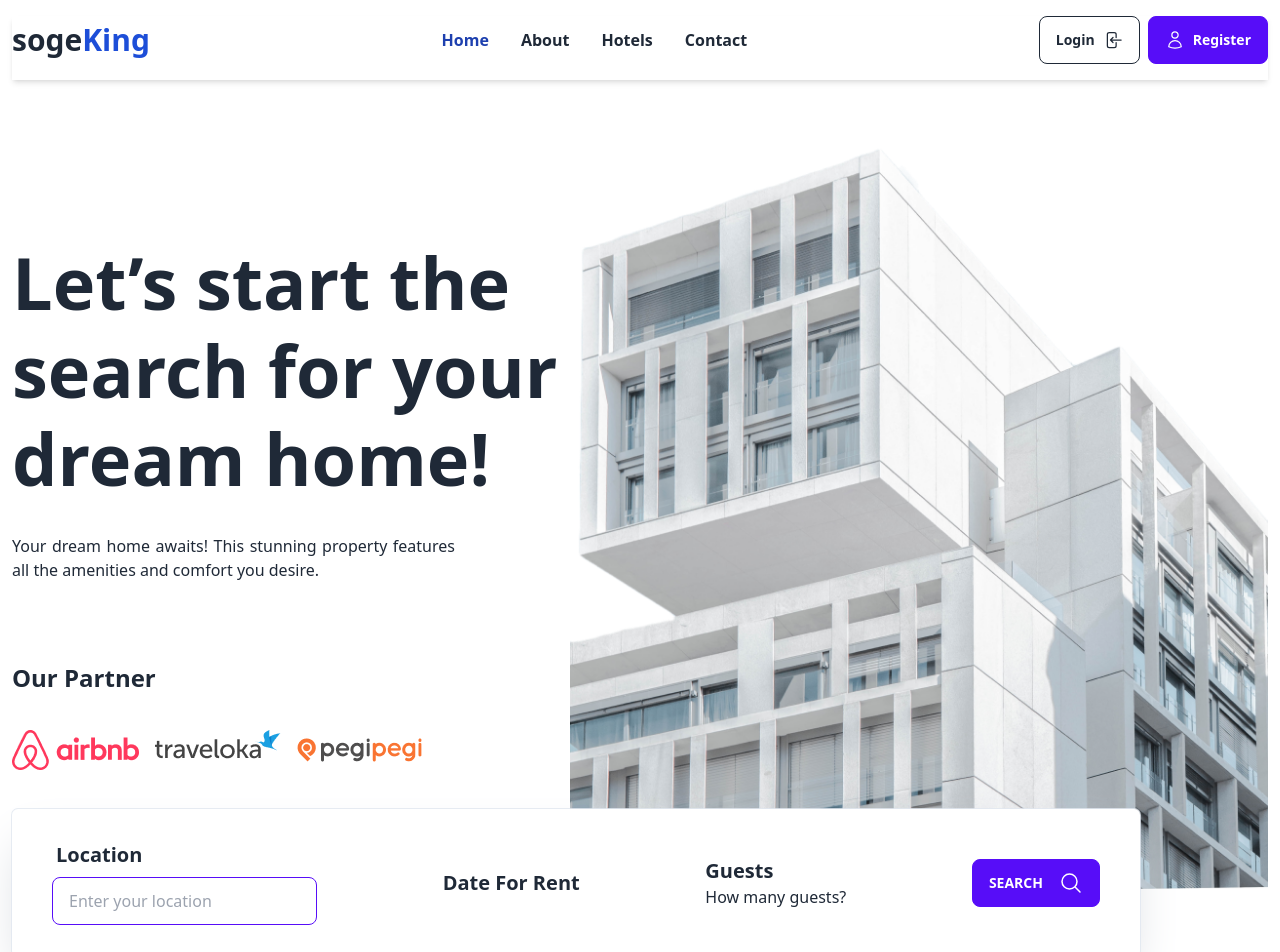
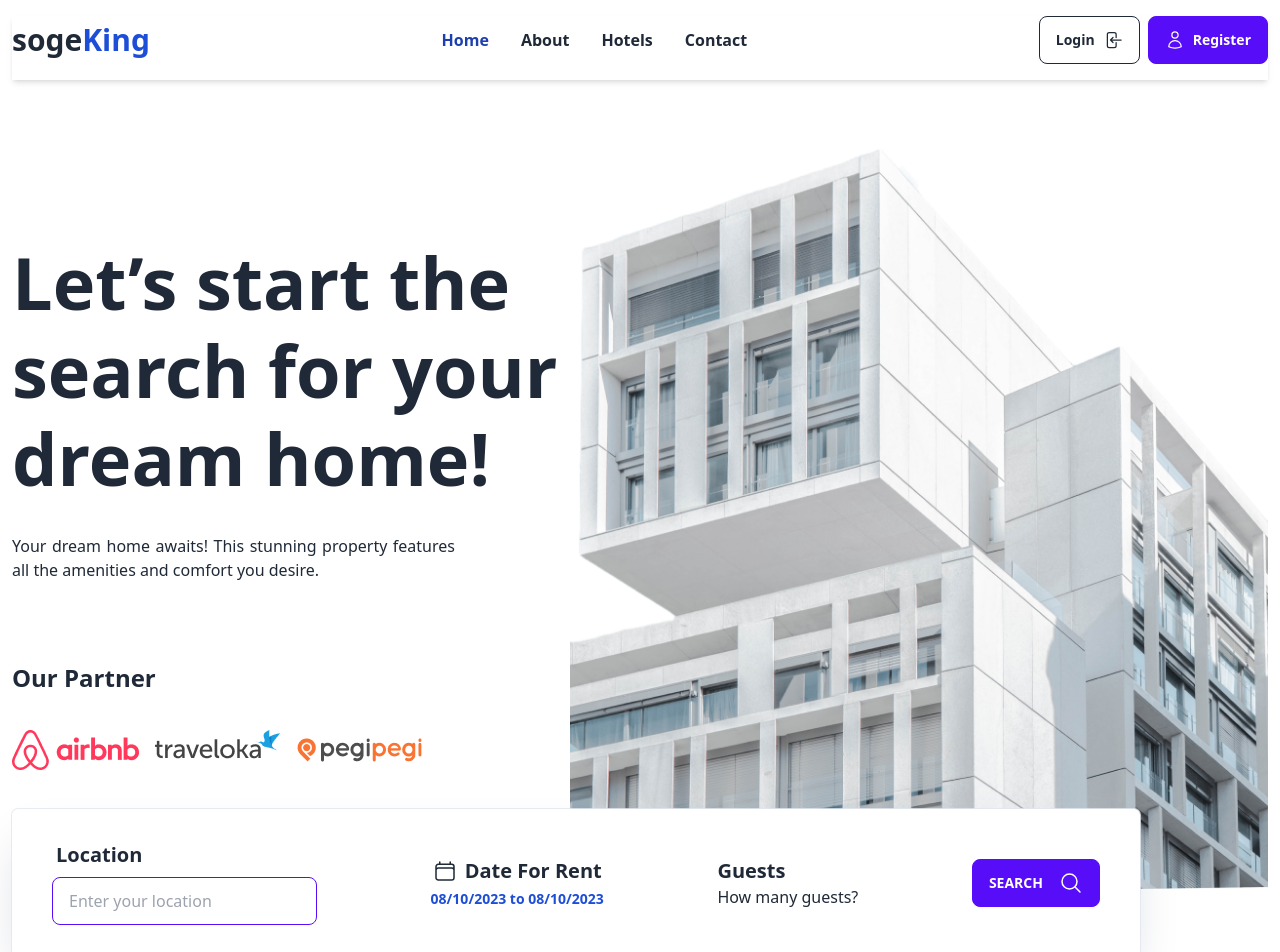
Before and after one commit to hamid19471/realstate, a React (Vite) app: page / in a window 1280 px wide. Shown: the top 952 px of the page. Built offline with nearby package versions, Linux system fonts and the light colour scheme; data requests are answered from the project's data file.

Commit message:
Update: replace Button component

```diff
--- a/src/components/HomeSection/Discover.jsx
+++ b/src/components/HomeSection/Discover.jsx
@@ -1,3 +1,5 @@
+import Button from "../UiComponents/Button";
+
 const Discover = () => {
   return (
     <div className="flex flex-col md:flex-row items-center justify-between gap-24 md:mb-28 mb-14 mt-14">
@@ -35,11 +37,11 @@ const Discover = () => {
             </p>
           </div>
         </div>
-        <button className="btn btn-primary px-10 capitalize text-white w-full md:w-auto hover:ring-2 hover:ring-offset-2 hover:ring-blue-700">
+        <Button style={`px-10 capitalize text-white md:w-auto`}>
           See More
-        </button>
+        </Button>
       </div>
-      <div className="w-full md:relative">
+      <div className="w-full md:relative ">
         <img
           src={"/public/images/discover-image-01.png"}
           alt=""
--- a/src/components/SearchBox/SearchBox.jsx
+++ b/src/components/SearchBox/SearchBox.jsx
@@ -1,8 +1,25 @@
-import { MagnifyingGlassIcon } from "@heroicons/react/24/outline";
-import { useState } from "react";
+import "react-date-range/dist/styles.css"; // main style file
+import "react-date-range/dist/theme/default.css"; // theme css file
+
+import { MagnifyingGlassIcon, CalendarIcon } from "@heroicons/react/24/outline";
+import { useRef, useState } from "react";
 import SingleGuestCard from "./SingleGuestCard/SingleGuestCard";
+import { DateRange } from "react-date-range";
+import { format } from "date-fns";
+import useOutsideClick from "../../hooks/useOutsiteClick";
+import Button from "../UiComponents/Button";
 
 const SearchBox = () => {
+  const ref = useRef();
+  useOutsideClick(ref, "DateOptions", () => setDateIsOpen(false));
+  const [dateIsOpen, setDateIsOpen] = useState(false);
+  const [dateOption, setDateOption] = useState([
+    {
+      startDate: new Date(),
+      endDate: new Date(),
+      key: "selection",
+    },
+  ]);
   const [location, setLocation] = useState("");
   const [isOpen, setIsOpen] = useState(false);
   const [options, setOptions] = useState({
@@ -36,8 +53,32 @@ const SearchBox = () => {
             />
           </div>
         </div>
-        <div>
-          <h3 className="font-semibold text-xl">Date For Rent</h3>
+        <div className="relative">
+          <h3 className="flex items-center justify-center gap-2 font-semibold text-xl">
+            <CalendarIcon className="h-6 w-6" />
+            Date For Rent
+          </h3>
+          <div
+            id="DateOptions"
+            onClick={() => setDateIsOpen(!dateIsOpen)}
+            className="text-sm font-semibold mt-1 text-blue-700 cursor-pointer"
+          >
+            {`${format(dateOption[0].startDate, "dd/MM/yyyy")} to ${format(
+              dateOption[0].endDate,
+              "dd/MM/yyyy"
+            )}`}
+          </div>
+          <div ref={ref}>
+            {dateIsOpen && (
+              <DateRange
+                className="absolute rounded-lg left-0 top-16 shadow-lg z-10 shadow-lg"
+                onChange={(item) => setDateOption([item.selection])}
+                ranges={dateOption}
+                minDate={new Date()}
+                moveRangeOnFirstSelection={true}
+              />
+            )}
+          </div>
         </div>
         <div>
           <h3 className="font-semibold text-xl">Guests</h3>
@@ -59,9 +100,9 @@ const SearchBox = () => {
           )}
         </div>
         <div className="w-full md:w-auto">
-          <button className="btn btn-block btn-primary inline-flex gap-4 text-white  hover:ring-2 hover:ring-offset-2 hover:ring-blue-700">
+          <Button>
             Search <MagnifyingGlassIcon className="h-6 w-6" />
-          </button>
+          </Button>
         </div>
       </div>
     </div>
```
